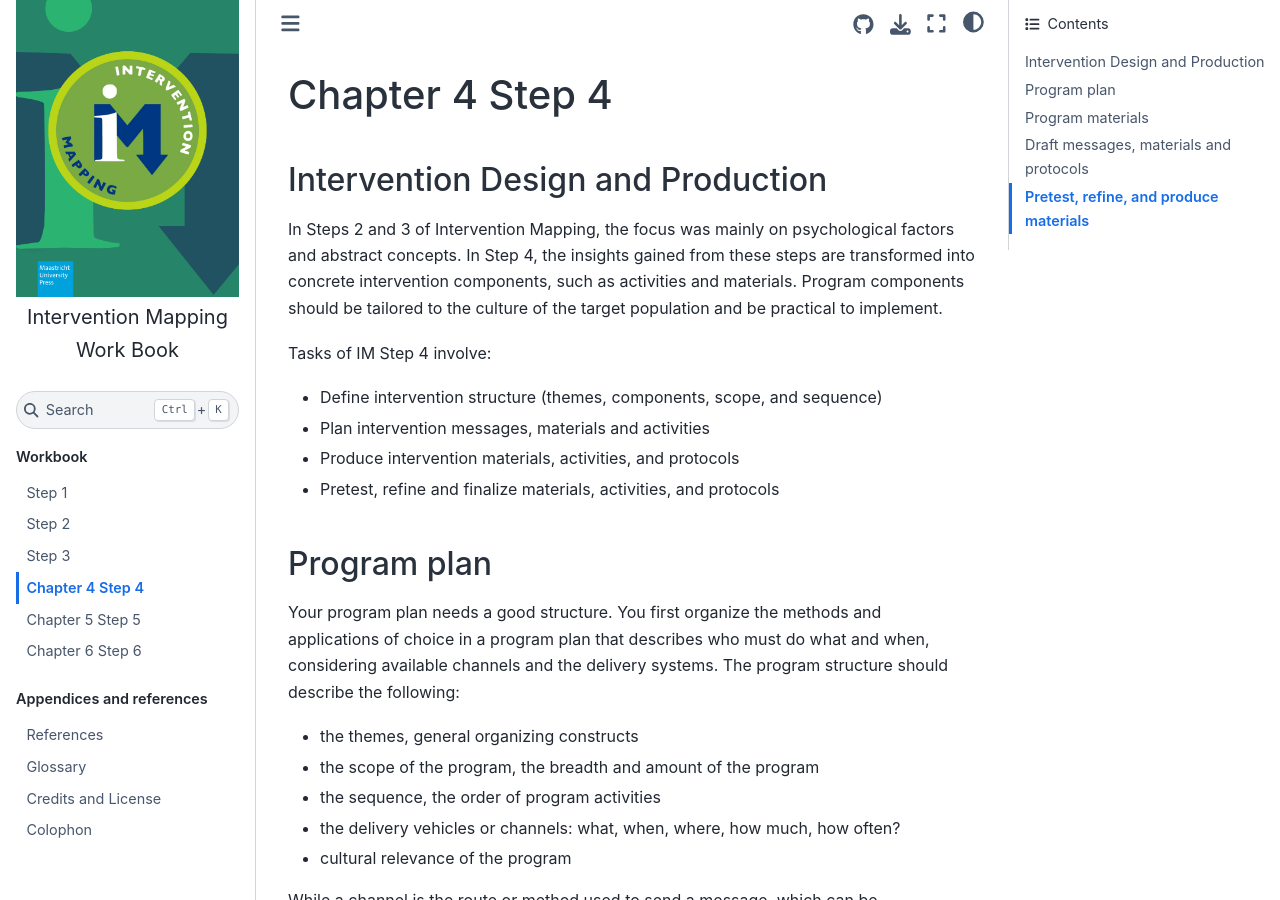
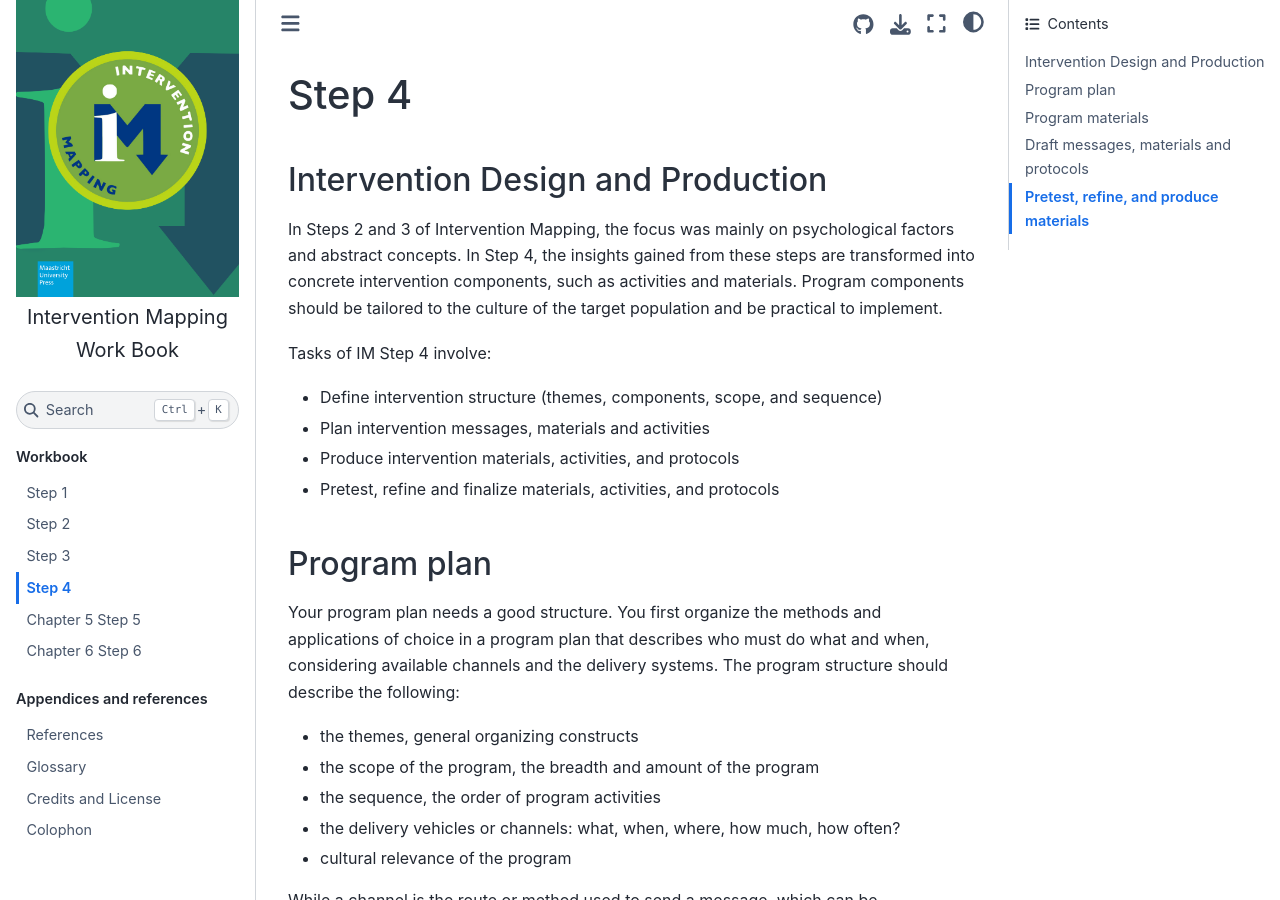
Before and after one commit to MaastrichtUniversityPress/open-up-intervention-mapping, a Jupyter Book: the page built from book/step-4.md, in a window 1280 px wide and 900 px high. Built offline with Jupyter Book 1.0.4 settings and Sphinx 7.4.7 and the Sphinx Book theme 1.1.4, drawn with Linux system fonts in a browser that asks for light colours.

Commit message:
Update step-4.md

```diff
--- a/book/step-4.md
+++ b/book/step-4.md
@@ -1,4 +1,4 @@
-# Chapter 4 Step 4
+# Step 4
 
 ## Intervention Design and Production
 
```
